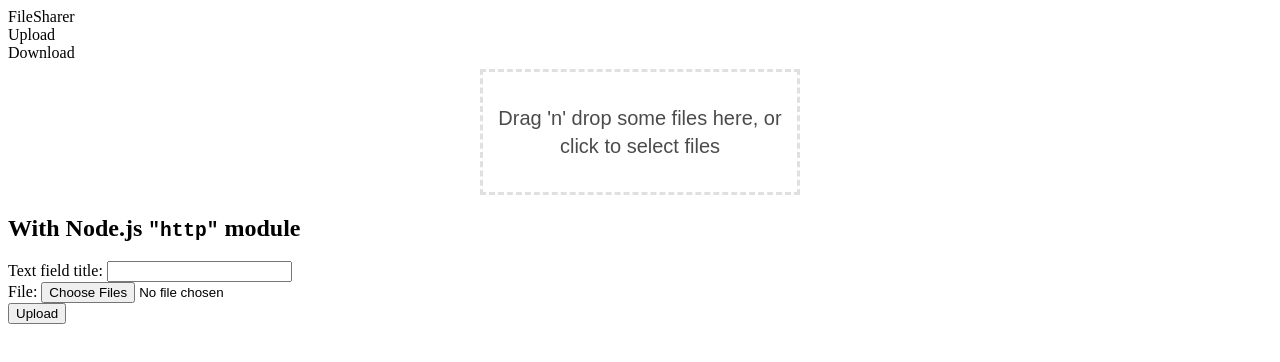
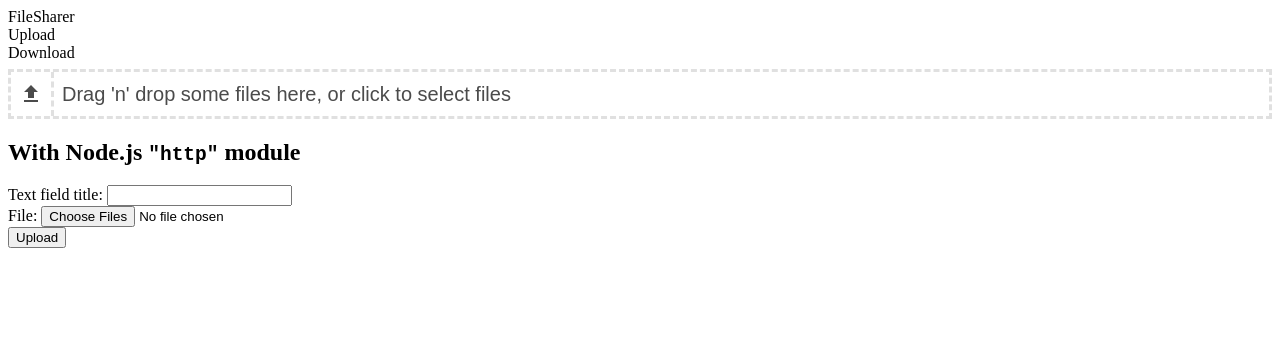
Before and after one commit to Ricksters2000/file-sharer, a React (Vite) app: page /upload in a window 1280 px wide. Shown: the top 362 px of the page. Built offline with nearby package versions, Linux system fonts and the light colour scheme.

Commit message:
improve progress manager and display progress in client side

```diff
--- a/package.json
+++ b/package.json
@@ -21,6 +21,8 @@
     "@aws-sdk/client-s3": "^3.353.0",
     "@emotion/react": "^11.11.0",
     "@emotion/styled": "^11.11.0",
+    "@mui/icons-material": "^5.14.1",
+    "@mui/material": "^5.14.1",
     "body-parser": "^1.20.2",
     "express": "^4.18.2",
     "formidable": "^2.1.2",
--- a/src/assetManagement/types.ts
+++ b/src/assetManagement/types.ts
@@ -1,5 +1,6 @@
 import {File} from "formidable";
 import VolatileFile from "formidable/VolatileFile";
+import {FileProgress} from "./UploadProgressManager";
 
 export type VolatileFileAndData = VolatileFile & File;
 
@@ -9,3 +10,17 @@ export type FileMetadata = {
   mimetype: string | null;
   parts: number;
 }
+
+export enum ProgressStatus {
+  UNKNOWN,
+  COMPLETED,
+  ONGOING,
+}
+
+export type ProgressStatusAction = {
+  type: ProgressStatus.UNKNOWN | ProgressStatus.COMPLETED;
+  data: {};
+} | {
+  type: ProgressStatus.ONGOING;
+  data: FileProgress;
+}
--- a/src/assetManagement/uploadFileSettings.ts
+++ b/src/assetManagement/uploadFileSettings.ts
@@ -1,3 +1,5 @@
+import {convertMinutesToMs} from "../utils/timeConversion";
+
 export enum UploadType {
   fs,
   s3,
@@ -7,3 +9,5 @@ export const uploadType: UploadType = UploadType.fs;
 
 /** If file size exceeds this amount then upload file in parts */
 export const maxFileSize = 50 * 1024 * 1024;
+
+export const flushCompletedProgressesDelay = convertMinutesToMs(10)
--- a/src/pages/upload/Upload.tsx
+++ b/src/pages/upload/Upload.tsx
@@ -1,49 +1,36 @@
 import styled from '@emotion/styled';
 import React, { useCallback } from 'react';
+import UploadIcon from '@mui/icons-material/Upload';
 // @ts-ignore
 import { DropEvent, FileRejection, useDropzone } from 'react-dropzone';
 import {FileProgress} from '../../assetManagement/UploadProgressManager';
+import {UploadedFile} from './UploadedFile';
 
 type OnDropCallback = <T extends File>(acceptedFiles: T[], fileRejections: FileRejection[], event: DropEvent) => void
-
 export const Upload: React.FC<unknown> = () => {
   const [downloadLink, setDownloadLink] = React.useState(``)
-  const [uploadProgress, setUploadProgress] = React.useState(``)
+  const [uploadedFiles, setUploadedFiles] = React.useState<Array<Blob>>([])
   const onDrop = useCallback<OnDropCallback>(async (acceptedFiles) =>  {
     console.log(acceptedFiles)
-    const id = `1`;
-    const formData = new FormData();
-    formData.append(`files`, acceptedFiles[0]);
-    console.log(`sending data`)
-    const progressEvent = new EventSource(`/api/progress/${id}`)
-    progressEvent.onmessage = (event) => {
-      if (!event.data) return
-      const progress = JSON.parse(event.data) as FileProgress
-      console.log(`current progress:`, progress.currentProgress, progress.maxProgress)
-      if (progress.currentProgress >= progress.maxProgress) {
-        console.log(`done`)
-        progressEvent.close()
-      }
-    }
-    const res = await fetch(`/api/upload/${id}`, {
-      method: `post`,
-      // headers: {'content-type': `multipart/form-data`},
-      body: formData,
-    });
-    const data = await res.text();
-    setDownloadLink(data);
+    setUploadedFiles(acceptedFiles)
   }, [])
   const {getRootProps, getInputProps, isDragActive} = useDropzone({onDrop})
   return (
     <>
     <DropZoneDiv {...getRootProps()}>
       <input {...getInputProps()}/>
-      {
-        isDragActive ?
-          <p>Drop the files here ...</p> :
-          <p>Drag 'n' drop some files here, or click to select files</p>
-      }
+      <StyledUploadIcon/>
+      <ProgressContainer>
+        {
+          isDragActive ?
+            <p>Drop the files here ...</p> :
+            <p>Drag 'n' drop some files here, or click to select files</p>
+        }
+      </ProgressContainer>
     </DropZoneDiv>
+    {uploadedFiles.map((uploadedFile, i) =>
+      <UploadedFile key={`${uploadedFile.name}-${i}`} localFile={uploadedFile}/>
+    )}
     {downloadLink && <a href={downloadLink}>Download</a>}
     <h2>With Node.js <code>"http"</code> module</h2>
     <form action="/api/upload" encType="multipart/form-data" method="post">
@@ -55,22 +42,37 @@ export const Upload: React.FC<unknown> = () => {
   )
 }
 
-const DropZoneDiv = styled(`div`)`
-  padding: 0.6em;
-  box-sizing: border-box;
-  font-family: sans-serif;
-  border: 3px dashed #e0e0e0;
-  user-select: none;
-  margin: 0.33em auto;
-  max-width: 320px;
-  transition: 0.3s;
-  cursor: pointer;
-  text-align: center;
-  font-size: 20px;
-  line-height: 1.4;
-  color: #4b4b4b;
-  &:hover {
-    border-color: black;
-    color: black;
-  }
-`;
+const StyledUploadIcon = styled.svg({
+  margin: `0 8px`,
+  height: `100%`,
+  borderRight: `3px dashed #e0e0e0`,
+  borderColor: `inherit`,
+  paddingRight: `8px`,
+}).withComponent(UploadIcon);
+
+const DropZoneDiv = styled.div({
+  display: `flex`,
+  height: `50px`,
+  padding: 0,
+  alignItems: `center`,
+  boxSizing: `border-box`,
+  fontFamily: `sans-serif`,
+  border: `3px dashed #e0e0e0`,
+  userSelect: `none`,
+  margin: `0.33em auto`,
+  transition: `0.3s`,
+  cursor: `pointer`,
+  textAlign: `center`,
+  fontSize: `20px`,
+  lineHeight: `1.4`,
+  color: `#4b4b4b`,
+  ":hover": {
+    borderColor: `black`,
+    color: `black`,
+  },
+});
+
+const ProgressContainer = styled.div({
+  display: `flex`,
+  flexDirection: `column`,
+})
--- /dev/null
+++ b/src/pages/upload/UploadedFile.tsx
@@ -0,0 +1,127 @@
+import React from 'react';
+import {FileProgress} from '../../assetManagement/UploadProgressManager';
+import styled from '@emotion/styled';
+import FileIcon from '@mui/icons-material/FilePresent'
+import {LinearProgress} from '@mui/material';
+import {generateRandomNumber} from '../../utils/generateRandomNumber';
+import {ProgressStatus, ProgressStatusAction} from '../../assetManagement/types';
+
+export type FileProgressWithData = {
+  fileProgress: FileProgress;
+  filename: string;
+  downloadLink?: string;
+}
+
+type Props = {
+  fileProgressWithData?: FileProgressWithData;
+  localFile: Blob;
+}
+
+export const UploadedFile: React.FC<Props> = (props) => {
+  const {localFile} = props;
+  const [uploadProgress, setUploadProgress] = React.useState<number>(-1);
+  const [maxProgress, setMaxProgress] = React.useState<number>(-1);
+  const [progressStatus, setProgressStatus] = React.useState<ProgressStatus>(ProgressStatus.UNKNOWN);
+  const [downloadLink, setDownloadLink] = React.useState(``);
+  const filename = localFile.name;
+  let currentProgress: number | undefined
+  if (progressStatus === ProgressStatus.ONGOING) {
+    currentProgress = uploadProgress && Math.round(uploadProgress / maxProgress * 100)
+  } else if (progressStatus === ProgressStatus.COMPLETED) {
+    currentProgress = 100
+  }
+
+  React.useEffect(() => {
+    (async () => {
+      const id = generateRandomNumber();
+      const formData = new FormData();
+      formData.append(`files`, localFile);
+      const progressEvent = new EventSource(`/api/progress/${id}`)
+      progressEvent.onmessage = (event) => {
+        if (!event.data) {
+          console.warn(`Data is undefined from progress event:`, event)
+          return
+        }
+        const progressStatusAction = JSON.parse(event.data) as ProgressStatusAction
+        console.log(`data:`, progressStatusAction)
+        setProgressStatus(prev => {
+          if (prev === progressStatusAction.type) return prev
+          return progressStatusAction.type
+        })
+        if (progressStatusAction.type === ProgressStatus.UNKNOWN) return
+        if (progressStatusAction.type === ProgressStatus.COMPLETED) {
+          setUploadProgress(maxProgress)
+          progressEvent.close()
+          return
+        }
+        if (progressStatusAction.type !== ProgressStatus.ONGOING) {
+          console.warn(`Progress status action type is undefined or unexpected value:`, progressStatusAction)
+          return
+        }
+        const progress = progressStatusAction.data
+        console.log(`current progress:`, progress.currentProgress, progress.maxProgress)
+        if (maxProgress === -1) {
+          setMaxProgress(progress.maxProgress)
+        }
+        setUploadProgress(progress.currentProgress)
+        if (progress.currentProgress >= progress.maxProgress) {
+          console.log(`done`)
+          progressEvent.close()
+        }
+      }
+      const res = await fetch(`/api/upload/${id}`, {
+        method: `post`,
+        body: formData,
+      });
+      const data = await res.text();
+      setDownloadLink(data);
+    })()
+  }, [])
+  return (
+    <Root>
+      <StyledFileIcon/>
+      <ProgressContainer>
+        <TextContainer>
+          <FilenameContainer>
+            <Text>{filename}</Text>
+            {currentProgress && <Text>({currentProgress}%)</Text>}
+          </FilenameContainer>
+          <Text>Cancel</Text>
+        </TextContainer>
+        <LinearProgress variant={progressStatus === ProgressStatus.UNKNOWN ? `indeterminate` : `determinate`} value={currentProgress}/>
+      </ProgressContainer>
+    </Root>
+  )
+}
+
+const Root = styled.div({
+  display: `flex`,
+  alignItems: `center`,
+  padding: '12px',
+})
+
+const ProgressContainer = styled.div({
+  display: `flex`,
+  flexDirection: `column`,
+  width: `100%`,
+  gap: `4px`,
+})
+
+const TextContainer = styled.div({
+  display: `flex`,
+  justifyContent: `space-between`,
+})
+
+const FilenameContainer = styled.span({
+  display: `inline-flex`,
+  gap: `2px`,
+})
+
+const Text = styled.span({
+})
+
+const StyledFileIcon = styled.svg({
+  height: '40px',
+  width: '40px',
+  marginRight: '8px',
+}).withComponent(FileIcon)
--- /dev/null
+++ b/src/utils/generateRandomNumber.ts
@@ -0,0 +1,7 @@
+export const generateRandomNumber = () => {
+  return generateRandomNumberBetween(0, 999999999)
+}
+
+export const generateRandomNumberBetween = (min: number, max: number) => {
+  return Math.floor(Math.random() * (max - min + 1) ) + min
+}
--- /dev/null
+++ b/src/utils/timeConversion.ts
@@ -0,0 +1,2 @@
+export const convertSecondsToMs = (seconds: number) => seconds * 1000
+export const convertMinutesToMs = (minutes: number) => convertSecondsToMs(minutes * 60)
```
Also changed, not shown: src/assetManagement/UploadProgressManager.ts (+26 -3 lines), src/server/index.ts (+21 -1 lines), 1 other file (tests, documents, lock files or other folders).
